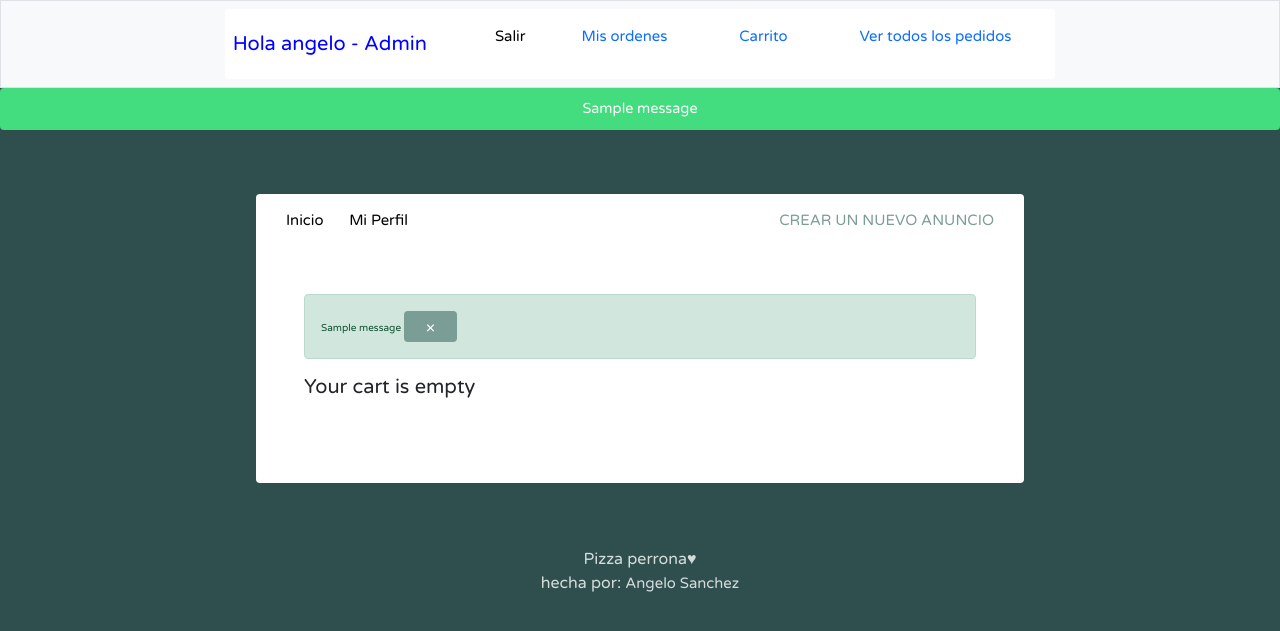
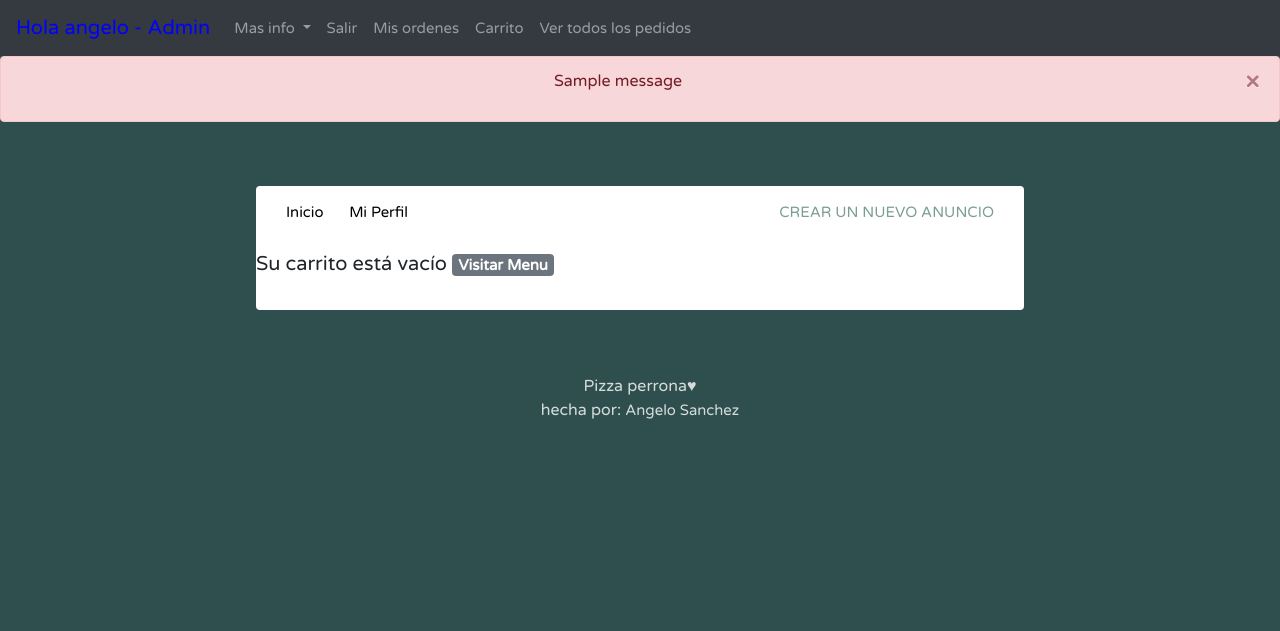
Before and after one commit to snaybanban/cs50w-project3, a Django app: page /cart in a window 1280 px wide. Shown: the top 631 px of the page. Run offline with Django 3.2, Linux system fonts and the light colour scheme; a user stored in the database is signed in; data comes from the database, SQL or seed files in the repository; one stand-in notice (Sample message) is shown; some libraries are stand-ins or nearby versions.

Commit message:
Add files via upload

```diff
--- a/orders/templates/cart.html
+++ b/orders/templates/cart.html
@@ -2,20 +2,20 @@
 {% block title %}Cart{%endblock%}
 {%block tt%}
   {% if empty %}
-    <h1>Your cart is empty <a href="{% url 'home' %}" class="badge badge-secondary">Visit Menu</a></h1>
+    <h1>Su carrito está vacío  <a href="{% url 'index' %}" class="badge badge-secondary">Visitar Menu</a></h1>
   {% else %}
-  {{request.user}}'s Cart
   {%endif%}
 {%endblock%}
-{% block body %}
+{% block content %}
 {% if not empty %}
+<center><h2>{{request.user}}'s Cart</center></h2>
 <table class="table">
     <thead class="thead-dark">
       <tr>
-        <th scope="col">Item</th>
-        <th scope="col">Size</th>
-        <th scope="col">Price</th>
-        <th scope="col"><a class="btn btn-secondary" data-toggle="tooltip"  title="Removes all items from cart" href="{% url 'empty_cart' %}">Empty Cart</a></th>
+        <th scope="col">Producto</th>
+        <th scope="col">Tamaño</th>
+        <th scope="col">Precio</th>
+        <th scope="col"><a class="btn btn-secondary" data-toggle="tooltip"  title="Removes all items from cart" href="{% url 'empty_cart' %}">Carro vacio</a></th>
       </tr>
     </thead>
     <tbody>
@@ -33,17 +33,17 @@
             </th>
             <td>{{cart_item.size}}</td>
             <td>${{cart_item.price}}</td>
-            <td><a href="{% url 'remove_item' cart_item.pk %}">Remove item</a></td>
+            <td><a href="{% url 'remove_item' cart_item.pk %}">Eliminar orden</a></td>
         </tr>
     {%endfor%}
     </tbody>
 </table><br><br>
 <div class="jumbotron">
   <h1 class="display-5">Total: ${{cart.total}}</h1>
-  <p class="lead">Amount Payable</p>
+  <p class="lead">Cantidad pagable</p>
   <hr class="my-4">
-  <p>Click here to confirm and place your order</p>
-  <a class="btn btn-primary btn-lg" href="{% url 'order' %}" role="button">Order Now</a>
+  <p>Haga clic aquí para confirmar y realizar su pedido</p>
+  <a class="btn btn-primary btn-lg" href="{% url 'order' %}" role="button">Orden Nueva</a>
 </div>
 {%endif%}
 {%endblock%}
--- a/orders/templates/layout.html
+++ b/orders/templates/layout.html
@@ -1,41 +1,60 @@
 <!DOCTYPE html>
 <html>
 <head>
-	<title>Banban's pizza</title>
-	<link href="https://cdn.jsdelivr.net/npm/bootstrap@5.0.0-beta2/dist/css/bootstrap.min.css" rel="stylesheet" integrity="sha384-BmbxuPwQa2lc/FVzBcNJ7UAyJxM6wuqIj61tLrc4wSX0szH/Ev+nYRRuWlolflfl" crossorigin="anonymous"/>
+	<title>Pizza - {%block title%}{% endblock %} </title>
+	<link rel="stylesheet" href="https://stackpath.bootstrapcdn.com/bootstrap/4.4.1/css/bootstrap.min.css" integrity="sha384-Vkoo8x4CGsO3+Hhxv8T/Q5PaXtkKtu6ug5TOeNV6gBiFeWPGFN9MuhOf23Q9Ifjh" crossorigin="anonymous">
 	<meta name="viewport" content="width=device-width, initial-scale=1">
     <link href='http://fonts.googleapis.com/css?family=Varela+Round' rel='stylesheet' type='text/css'>
 	<link rel="stylesheet" type="text/css" href="../../static/normalize.css">
 	<link rel="stylesheet" type="text/css" href="../../static/style.css">
+	<script src="https://code.jquery.com/jquery-3.4.1.slim.min.js" integrity="sha384-J6qa4849blE2+poT4WnyKhv5vZF5SrPo0iEjwBvKU7imGFAV0wwj1yYfoRSJoZ+n" crossorigin="anonymous"></script>
+    <script src="https://cdn.jsdelivr.net/npm/popper.js@1.16.0/dist/umd/popper.min.js" integrity="sha384-Q6E9RHvbIyZFJoft+2mJbHaEWldlvI9IOYy5n3zV9zzTtmI3UksdQRVvoxMfooAo" crossorigin="anonymous"></script>
+    <script src="https://stackpath.bootstrapcdn.com/bootstrap/4.4.1/js/bootstrap.min.js" integrity="sha384-wfSDF2E50Y2D1uUdj0O3uMBJnjuUD4Ih7YwaYd1iqfktj0Uod8GCExl3Og8ifwB6" crossorigin="anonymous"></script>
+	{%block head%} {%endblock%}
+	{% load static %}
 </head>
 <body>
-
-	<header class="navbar sticky-top navbar-expand-lg navbar-light bg-light border">
-		<nav class="main">
+<nav class="navbar navbar-expand-md bg-dark navbar-dark">
 	<a class="navbar-brand" style="color: blue;" href="{% url 'index' %}">
 		Hola {{ user.username }} {%if request.user.is_staff %} - Admin {%endif%}
 	</a>
-			<ul>
+	<button class="navbar-toggler" type="button" data-toggle="collapse" data-target="#collapsibleNavbar">
+	  <span class="navbar-toggler-icon"></span>
+	</button>
+	<div class="collapse navbar-collapse" id="collapsibleNavbar">
+	  <ul class="navbar-nav">
+		<li class="nav-item dropdown">
+			<a class="nav-link dropdown-toggle" href="#" id="navbardrop" data-toggle="dropdown">
+			  Mas info
+			</a>
+			<div class="dropdown-menu">
+			  <a class="dropdown-item" href="{% url 'comparar' %}">Comparar</a>
+			  <a class="dropdown-item" href="{% url 'horas' %}">horarios</a>
+			  <a class="dropdown-item" href="{% url 'contacto' %}">contacto</a>
+			</div>
+		  </li>
 		{% if request.user.is_authenticated %}
-			<li><a href="{% url 'logout' %}">Salir</a></li>
+		<li class="nav-item"><a class="nav-link" href="{% url 'logout' %}">Salir</a></li>
 		<li class="nav-item"><a class="nav-link" href="{% url 'orders' %}">Mis ordenes</a></li>
 		<li class="nav-item"><a class="nav-link" href="{% url 'cart' %}">Carrito</a></li>
 		{% else %}
-			<li><a href="{% url 'register' %}">Registrar</a></li>
-			<li><a href="{% url 'login' %}">Iniciar sesión</a></li>
+		<li class="nav-item"><a class="nav-link" href="{% url 'register' %}">Registrar</a></li>
+		<li class="nav-item"><a class="nav-link" href="{% url 'login' %}">Iniciar sesión</a></li>
 		{% endif %}
 		{%if request.user.is_staff %}
 		<li class="nav-item"><a class="nav-link" href="{% url 'vieworders' %}">Ver todos los pedidos</a></li>
 		{% endif %}
-
 	  </ul>
+	</div>
   </nav>
-</header>
 
 	{% if messages %}
 		{% for message in messages %}
-	<div class="notification {{ message.tags}}">
-		{{ message }}
+		<div class="alert alert-danger alert-dismissible fade show" role="alert">
+			<center><p>{{ message }}</p></center>
+			<button type="button" class="close" data-dismiss="alert" aria-label="Close">
+				<span aria-hidden="true">&times;</span>
+			</button>
 		</div>
 		{% endfor %}
 	{% endif %}
@@ -56,40 +75,13 @@
 
 	{% endblock content %}
 
-	<main class="container-fluid p-5">
-		{% if messages %}
-			{% for message in messages%}
-				{% if message.level == 25 %}
-				<div class="alert alert-success alert-dismissible fade show" role="alert">
-					{{message}}
-					<button type="button" class="close" data-dismiss="alert" aria-label="Close">
-					<span aria-hidden="true">&times;</span>
-					</button>
-				</div>
-				{% elif message.level == 40 %}
-				<div class="alert alert-danger alert-dismissible fade show" role="alert">
-					{{message}}
-					<button type="button" class="close" data-dismiss="alert" aria-label="Close">
-					<span aria-hidden="true">&times;</span>
-					</button>
-				</div>
-				{% elif message.level == 20 %}
-				<div class="alert alert-warning alert-dismissible fade show" role="alert">
-					{{message}}
-					<button type="button" class="close" data-dismiss="alert" aria-label="Close">
-					<span aria-hidden="true">&times;</span>
-					</button>
-				</div>
-				{% endif %}
-			{%endfor%}
-		{%endif%}
-		{%block tt %} {%endblock%}
-	</main>
+	{%block tt %}
+	{%endblock%}
 	</div>
 
 	<footer>
-		<div class="row">
-			<p>Pizza perrona♥<br>hecha por: <a href="#">Angelo Sanchez</a></p>
+		<div>
+			<center><p>Pizza perrona♥<br>hecha por: <a href="#">Angelo Sanchez</a></p></center>
 		</div>
 	</footer>
 
--- a/orders/templates/login.html
+++ b/orders/templates/login.html
@@ -1,5 +1,7 @@
 {% extends 'layout.html' %}
-
+{% block title %}
+    Login
+{% endblock %}
 {% block content %}
 
 <form class="form" method="post">
--- a/orders/templates/logout.html
+++ b/orders/templates/logout.html
@@ -1,5 +1,7 @@
 {% extends 'layout.html' %}
-
+{% block title %}
+    salir
+{% endblock %}
 {% block content %}
 
 <h1>Te has logeado.</h1>
--- a/orders/templates/register.html
+++ b/orders/templates/register.html
@@ -1,5 +1,7 @@
 {% extends 'layout.html' %}
-
+{% block title %}
+    Registrar
+{% endblock %}
 {% block content %}
 
 <form class="form" method="post">
```
Also changed, not shown: orders/templates/comparar.html (added, +32 -0 lines), orders/templates/contacto.html (added, +29 -0 lines), orders/templates/horas.html (added, +19 -0 lines), orders/templates/index.html (+14 -16 lines), orders/templates/orders.html (+11 -11 lines), orders/templates/profile.html (+4 -12 lines), orders/templates/vieworders.html (+10 -12 lines). Lines whose indentation alone changed are shown as unchanged.
